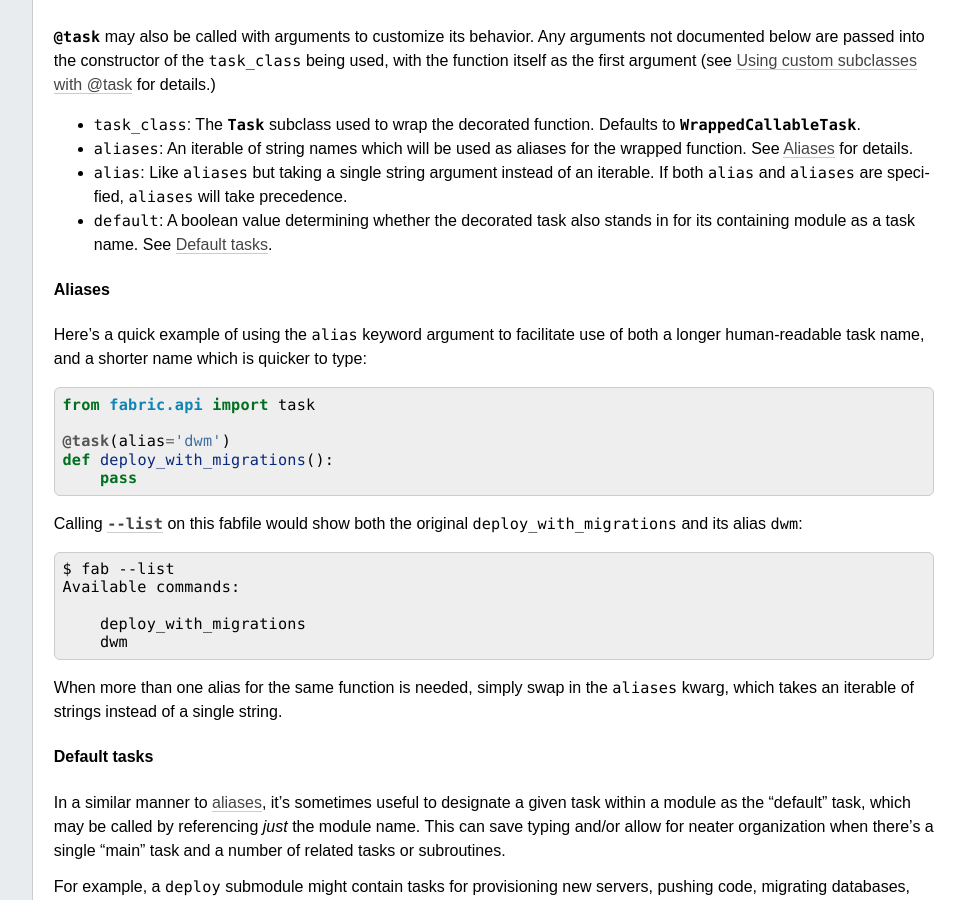
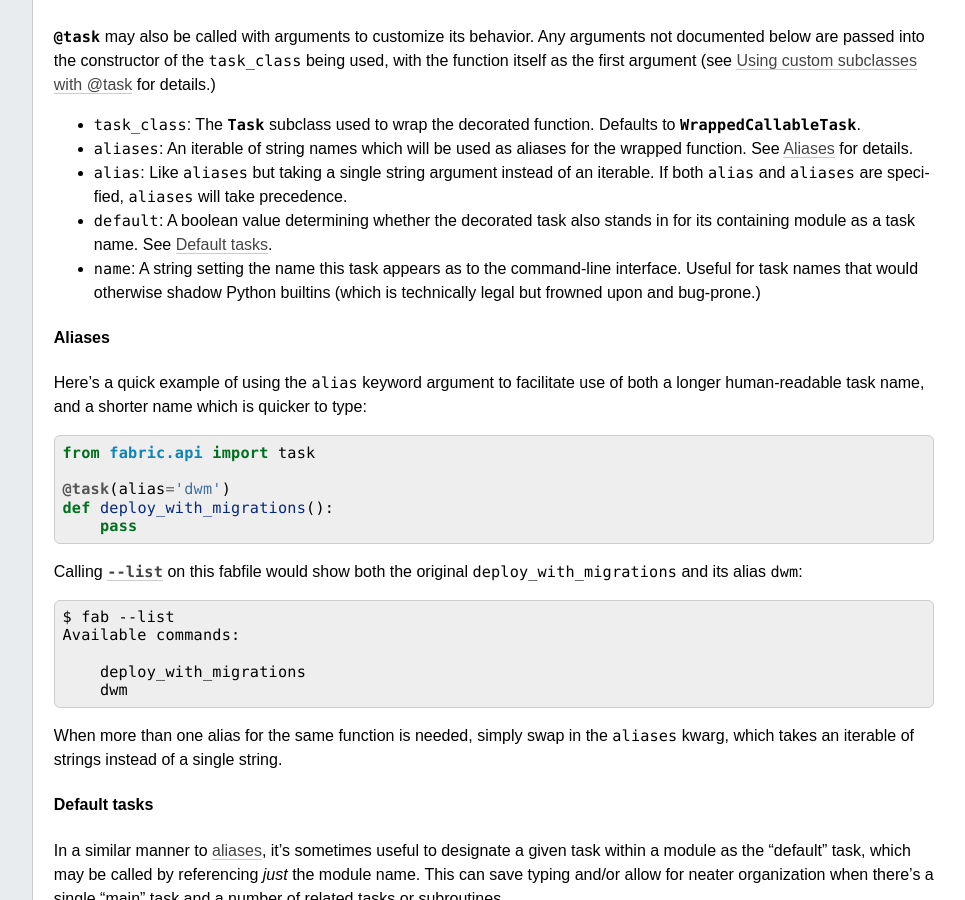
Before and after one commit to fabric/fabric, a Sphinx documentation site: the page built from docs/usage/tasks.rst, in a window 1280 px wide and 900 px high, scrolled down 1341 px. Shown: the whole window, without its empty margins (224-1189 px from the left). Built offline with Sphinx 7.4.7, drawn with Linux system fonts in a browser that asks for light colours.

Commit message:
Docs re #578

```diff
--- a/docs/changelog.rst
+++ b/docs/changelog.rst
@@ -25,6 +25,9 @@ would have also been included in the 1.2 line.
 Changelog
 =========
 
+* :feature:`578` Add ``name`` argument to `~fabric.decorators.task` (:ref:`docs
+  <task-decorator-arguments>`) to allow overriding of the default "function
+  name is task name" behavior. Thanks to Daniel Simmons for catch & patch.
 * :feature:`761` Allow advanced users to parameterize ``fabric.main.main()`` to
   force loading of specific fabfiles.
 * :bug:`749` Gracefully work around calls to ``fabric.version`` on systems
--- a/docs/usage/tasks.rst
+++ b/docs/usage/tasks.rst
@@ -94,6 +94,9 @@ first argument (see :ref:`task-decorator-and-classes` for details.)
   take precedence.
 * ``default``: A boolean value determining whether the decorated task also
   stands in for its containing module as a task name. See :ref:`default-tasks`.
+* ``name``: A string setting the name this task appears as to the command-line
+  interface. Useful for task names that would otherwise shadow Python builtins
+  (which is technically legal but frowned upon and bug-prone.)
 
 .. _task-aliases:
 
```
Also changed, not shown: 1 other file.
